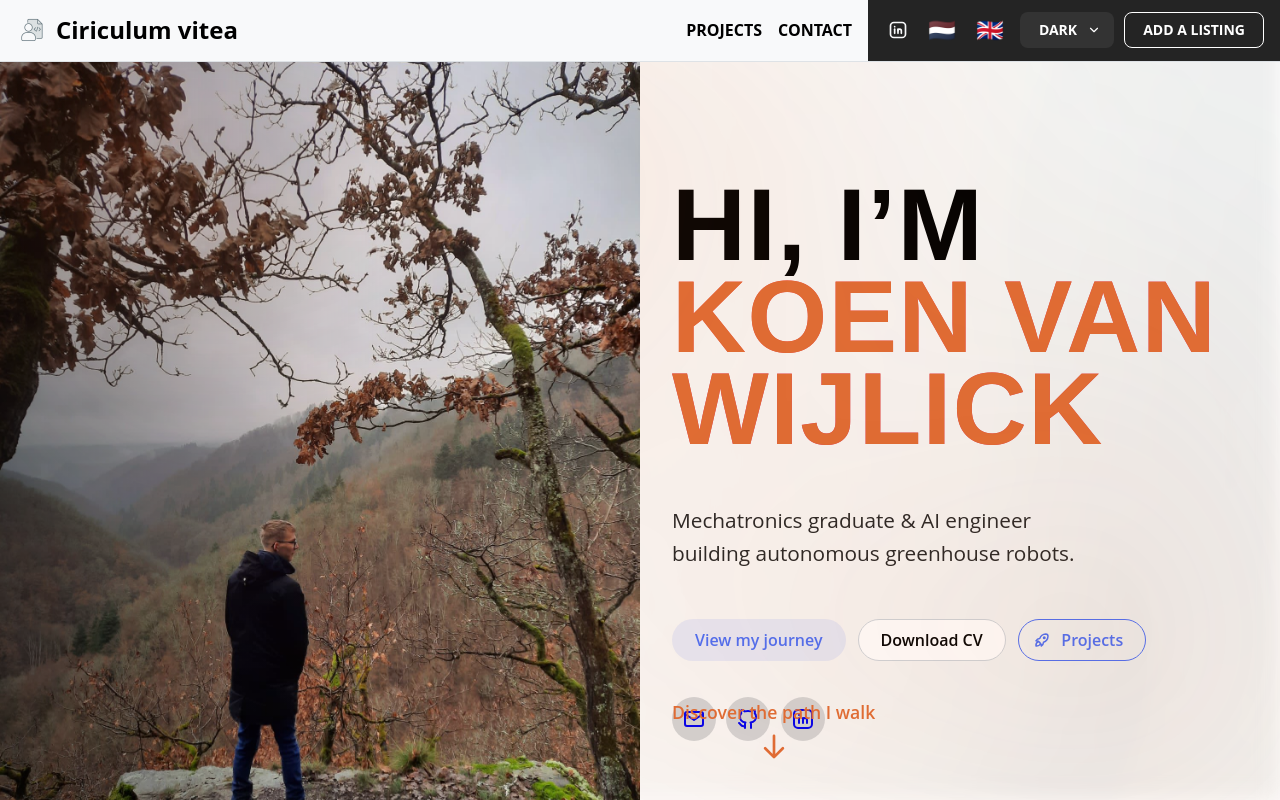
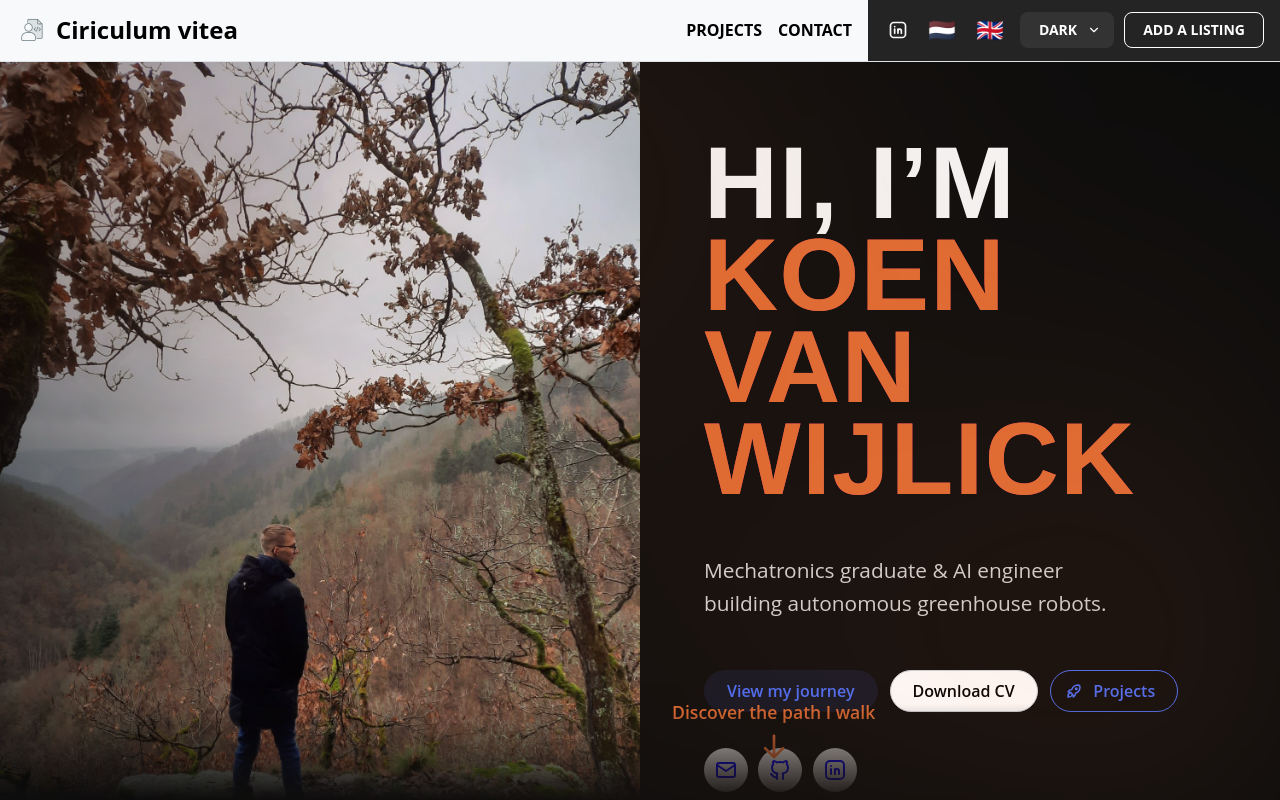
Before and after one commit to Pecako2001/curriculum_vitae, a Next.js app: page / in a window 1280 px wide. Shown: the top 800 px of the page. Built offline with nearby package versions, Linux system fonts and the light colour scheme.

Commit message:
refactor: add css variable theming

```diff
--- a/app/module.css
+++ b/app/module.css
@@ -1,18 +1,29 @@
 :root {
-  --accent: #e06c34; /* burnt‑orange accent pulled from screenshots */
+  --bg-color: #ffffff;
+  --text-color: #000000;
+  --primary-color: #0070f3;
+  --accent: #e06c34;
   --bg-dark: #0d0d0d;
+  --dark-bg: #0d0d0d;
   --card-bg: #181818f2;
   --card-radius: 18px;
   --navbar-bg: #ffffff;
   --navbar-color: #000000;
+  --light-text: #f5f5f5;
+  --gap-inline: 2rem;
+  --white: #ffffff;
+  --muted-text: #adadad;
+  --muted-text-light: #d0d0d0;
+  --gradient-start: #ff512f;
+  --gradient-end: #dd2476;
+  --social-bg: #d3d3d3;
+  --accent-hover: #f07d46;
 }
 
-.theme-dark {
+.dark {
+  --bg-color: #000000;
+  --text-color: #ffffff;
+  --primary-color: #1e90ff;
   --navbar-bg: #333333;
   --navbar-color: #ffffff;
 }
-
-.theme-light {
-  --navbar-bg: #ffffff;
-  --navbar-color: #000000;
-}
--- a/app/projects/projects.module.css
+++ b/app/projects/projects.module.css
@@ -2,7 +2,7 @@
 .wrapper {
     background: var(--bg-dark);
     padding: clamp(4rem, 7vw, 6rem) 1rem;
-    color: #f5f5f5;
+    color: var(--light-text);
     overflow: hidden;
   }
 
@@ -63,7 +63,7 @@
     border-radius: 50%;
     background: var(--accent);
     font-weight: 700;
-    color: #0d0d0d;
+    color: var(--bg-dark);
     z-index: 2;
     box-shadow: 0 0 0 6px rgb(224 108 52 / 20%);
   }
@@ -86,7 +86,7 @@
     margin: 0 0 0.35rem;
     font-size: 1.4rem;
     font-weight: 600;
-    color: #fff;
+    color: var(--white);
   }
 
   .cardTag {
--- a/app/providers.tsx
+++ b/app/providers.tsx
@@ -44,8 +44,11 @@ export default function Providers({ children }: { children: ReactNode }) {
   });
 
   useEffect(() => {
-    document.body.classList.remove("theme-dark", "theme-light");
+    document.body.classList.remove("theme-dark", "theme-light", "dark");
     document.body.classList.add(theme);
+    if (theme === "theme-dark") {
+      document.body.classList.add("dark");
+    }
     if (typeof window !== "undefined") {
       localStorage.setItem("runevolve-theme", theme);
     }
--- a/components/About/About.module.css
+++ b/components/About/About.module.css
@@ -5,7 +5,7 @@
     padding: clamp(4rem, 8vw, 7rem) 1rem;
     display: flex;
     justify-content: center;
-    color: #f5f5f5;
+    color: var(--light-text);
   }
 
   .inner {
--- a/components/CV/ModernTimeline/ModernTimeline.module.css
+++ b/components/CV/ModernTimeline/ModernTimeline.module.css
@@ -2,7 +2,7 @@
   position: relative;
   padding: clamp(4rem, 8vw, 6rem) 1rem;
   background: var(--bg-dark);
-  color: #f5f5f5;
+  color: var(--light-text);
   overflow: hidden;
 }
 
@@ -83,19 +83,19 @@
   font-size: clamp(1.6rem, 3.2vw, 2.2rem);
   margin: 0 0 0.25rem;
   letter-spacing: 0.02em;
-  color: #fff;
+  color: var(--white);
 }
 
 .subtitle {
   font-size: 0.95rem;
-  color: #adadad;
+  color: var(--muted-text);
   margin-bottom: 0.4rem;
 }
 
 .description {
   line-height: 1.55;
   font-size: 1rem;
-  color: #d0d0d0;
+  color: var(--muted-text-light);
 }
 
 /*──── category headings */
--- a/components/Homepage/Contact.module.css
+++ b/components/Homepage/Contact.module.css
@@ -4,7 +4,7 @@
   padding: clamp(4rem, 7vw, 6rem) 1rem;
   display: flex;
   justify-content: center;
-  color: #f5f5f5;
+  color: var(--light-text);
 }
 
 /* Card / form */
@@ -36,7 +36,7 @@
 .inputRoot .mantine-Input-input {
   background: rgba(255, 255, 255, 0.06);
   border-color: rgba(255, 255, 255, 0.25);
-  color: #fff;
+  color: var(--white);
 }
 
 .inputRoot .mantine-Input-input:focus-within {
@@ -46,11 +46,11 @@
 /* Submit button accent */
 .submitBtn {
   background: var(--accent);
-  color: #fff;
+  color: var(--white);
   transition: background 0.25s ease;
 }
 .submitBtn:hover {
-  background: #f07d46;
+  background: var(--accent-hover);
 }
 
 /* Decorative blurred gradient behind card */
--- a/components/Introduction/Introduction.module.css
+++ b/components/Introduction/Introduction.module.css
@@ -86,7 +86,7 @@
   width: 44px;
   height: 44px;
   border-radius: 50%;
-  background: #d3d3d3;
+  background: var(--social-bg);
   transition: transform 0.18s ease, background 0.18s ease;
 }
 
@@ -167,7 +167,7 @@
 /* Animate gradient inside highlight on hover */
 @supports (background-clip: text) or (-webkit-background-clip: text) {
   .highlight {
-    background: linear-gradient(128deg, #ff512f, #dd2476, var(--accent));
+    background: linear-gradient(128deg, var(--gradient-start), var(--gradient-end), var(--accent));
     background-size: 200% 100%;
     -webkit-background-clip: text;
     background-clip: text;
--- a/components/Navbar/Navbar.module.css
+++ b/components/Navbar/Navbar.module.css
@@ -11,7 +11,7 @@
 }
 
 .brand {
-  color:black;
+  color: var(--text-color);
   display: flex;
   align-items: center;
   gap: 0.5rem;
--- a/components/Skills/Skills.module.css
+++ b/components/Skills/Skills.module.css
@@ -4,7 +4,7 @@
     background: var(--bg-dark);
     display: flex;
     justify-content: center;
-    color: #f5f5f5;
+    color: var(--light-text);
   }
 
   .inner {
--- a/components/SoftwareExperience/SoftwareExperience.module.css
+++ b/components/SoftwareExperience/SoftwareExperience.module.css
@@ -5,7 +5,7 @@
   background: var(--bg-dark);
   display: flex;
   justify-content: center;
-  color: #f5f5f5;
+  color: var(--light-text);
 }
 
 /* Blurred decorative background (optional) */
@@ -64,7 +64,7 @@
 }
 
 .listItem strong {
-  color: #fff;
+  color: var(--white);
 }
 
 .listItem::before {
```
